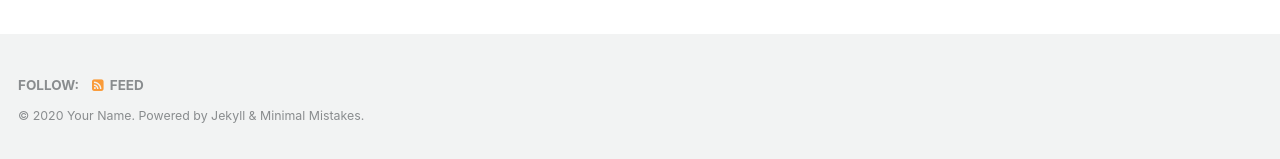
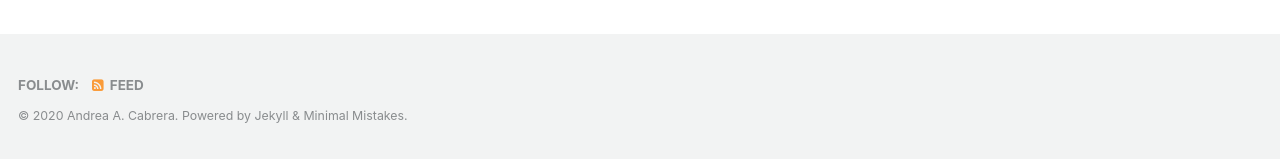
Before and after one commit to limyunkai19/minimal-mistakes-jekyll, a Jekyll site: the page built from index.html, in a window 1280 px wide and 900 px high, scrolled down 190 px. Shown: the part 738-897 px from the top of the window. Built offline with Jekyll 4.4.1, drawn with Linux system fonts in a browser that asks for light colours; the list of posts is cut into pages by our own code.

Commit message:
Update _config.yml

```diff
--- a/_config.yml
+++ b/_config.yml
@@ -11,7 +11,7 @@ minimal_mistakes_skin    : "default" # "air", "aqua", "contrast", "dark", "dirt"
 locale                   : "en"
 title                    : "Site Title"
 title_separator          : "-"
-name                     : "Your Name"
+name                     : "Andrea A. Cabrera"
 description              : "An amazing website."
 url                      : # the base hostname & protocol for your site e.g. "https://mmistakes.github.io"
 baseurl                  : # the subpath of your site, e.g. "/blog"
```
